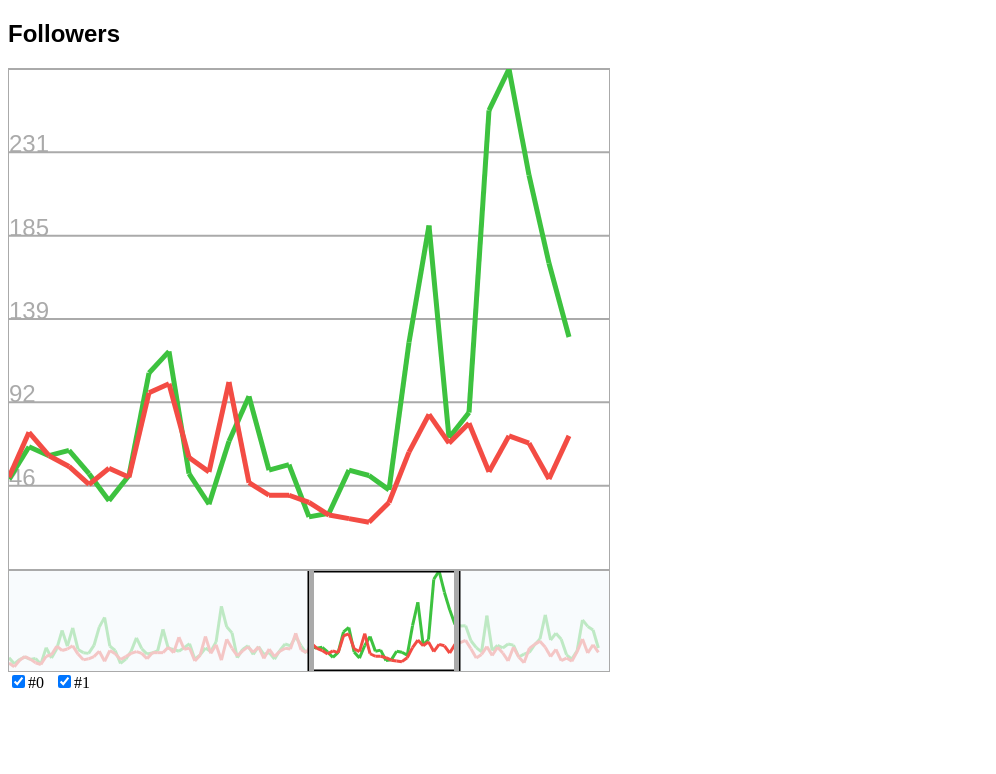
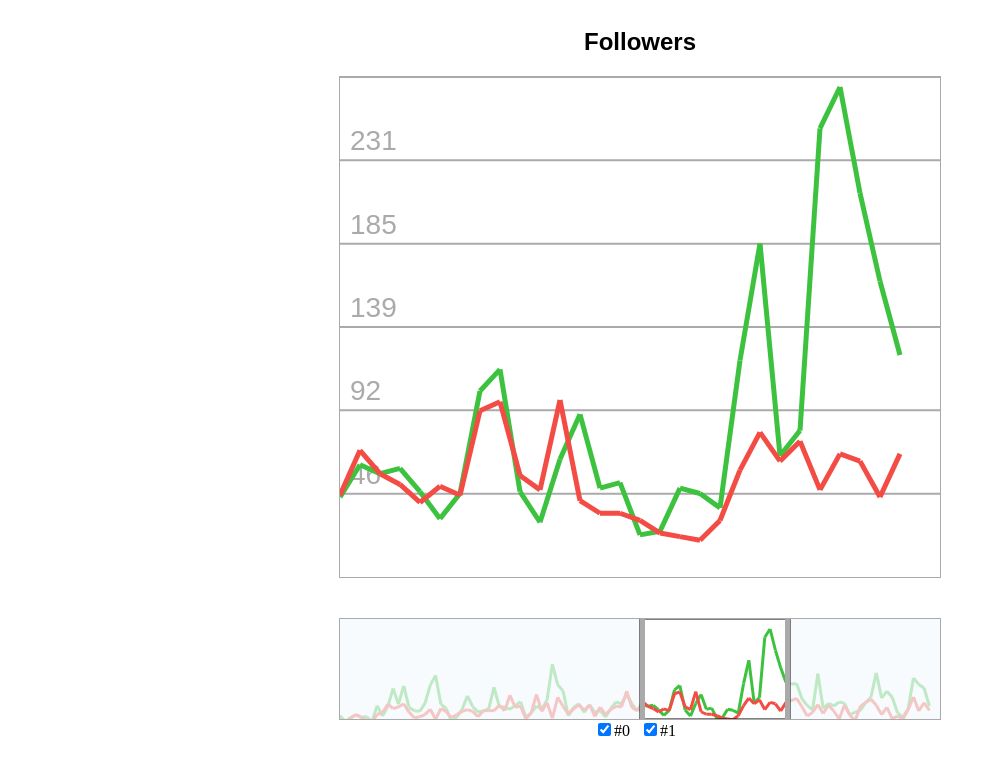
Before and after one commit to kalenkevich/telegram-contest, a plain HTML site: page index.html in a window 1280 px wide. Shown: the whole page, without its empty margins (0-996 px from the left). Drawn offline with Linux system fonts and the light colour scheme.

Commit message:
grid line popover part 1

```diff
--- a/index.html
+++ b/index.html
@@ -4,6 +4,14 @@
     <meta charset="UTF-8">
     <title>Contest</title>
 </head>
+<style>
+    #chart {
+        display: flex;
+        flex-direction: column;
+        align-items: center;
+        width: 100%;
+    }
+</style>
 <body>
     <div id="chart"></div>
 </body>
--- a/index.js
+++ b/index.js
@@ -8,6 +8,7 @@ const legendActiveAreaDefaultWidth = legendWidth / 4;
 const legendActiveAreaStretchBorderWidth = 5;
 const X_AXIS_TYPE = 'x';
 const THROTTLE_TIME_FOR_RENDER = 10;
+const CANVAS_PADDING_CHART = 10;
 
 class Utils {
     static getMaxValueFromArray(array) {
@@ -144,6 +145,77 @@ class CanvasComponent extends Component {
     }
 }
 
+class ChartPopover extends CanvasComponent {
+    init() {
+        this.data = this.props.data;
+        this.pos = {
+            x: null,
+            y: null,
+        };
+        this.offset = {
+            left: this.element.offsetLeft,
+            top: this.element.offsetTop,
+            width: this.element.offsetWidth,
+            height: this.element.offsetHeight,
+        };
+        this.dim = {
+            width: this.element.width,
+            height: this.element.height,
+        };
+
+        this.onMouseMove = this.onMouseMove.bind(this);
+        this.element.addEventListener("mousemove", this.onMouseMove);
+    }
+
+    onDataChanged(data) {
+        this.data = data;
+    }
+
+    getMouseAlignmentData(pageX, pageY) {
+        const grabOffset = {
+            x: pageX - this.offset.left,
+            y: pageY - this.offset.top,
+        };
+
+        const isChartArea = grabOffset.x >= legendActiveAreaStretchBorderWidth
+            && grabOffset.x <= this.dim.width - legendActiveAreaStretchBorderWidth
+            && grabOffset.y >= 0
+            && grabOffset.y <= this.dim.height;
+
+        return {
+            grabOffset,
+            isChartArea,
+        };
+    }
+
+    onMouseMove(event) {
+        const { isChartArea, grabOffset } = this.getMouseAlignmentData(event.pageX, event.pageY);
+
+        if (isChartArea) {
+            this.pos.x = grabOffset.x;
+            this.pos.y = grabOffset.y;
+        } else {
+            this.pos.x = null;
+            this.pos.y = null;
+        }
+
+        this.rerender();
+    }
+
+    render() {
+        super.render();
+
+        if (this.pos.x) {
+            const path = new Path2D();
+
+            path.moveTo(this.pos.x * pixelRatio, 0);
+            path.lineTo(this.pos.x * pixelRatio, this.dim.height);
+
+            this.context.stroke(path);
+        }
+    }
+}
+
 /**
  * Class for showing graphics itself (lines)
  */
@@ -175,12 +247,15 @@ class ChartGraphic extends CanvasComponent {
 
             for (let i = 0; i < values.length;) {
                 const path = new Path2D();
-                path.moveTo(i * scaleX, this.element.height - values[i] * scaleY);
+                const lineWidth = this.context.lineWidth;
+
+                path.moveTo(i * scaleX, this.element.height - values[i] * scaleY + CANVAS_PADDING_CHART);
                 i++;
-                path.lineTo(i * scaleX, this.element.height - values[i] * scaleY);
+                path.lineTo(i * scaleX, this.element.height - values[i] * scaleY + CANVAS_PADDING_CHART);
 
                 this.context.lineWidth = this.props.lineWidth;
                 this.context.stroke(path);
+                this.context.lineWidth = lineWidth;
             }
 
             this.context.strokeStyle = strokeStyle;
@@ -212,7 +287,7 @@ class ChartGrid extends CanvasComponent {
 
             this.context.fillStyle = primaryChartColor;
             this.context.strokeStyle = primaryChartColor;
-            this.context.font = "24px Arial";
+            this.context.font = "28px Arial";
             this.context.lineWidth = 2;
 
             path.moveTo(0, stepHeight * i);
@@ -221,7 +296,7 @@ class ChartGrid extends CanvasComponent {
             path.moveTo(0, stepHeight * i);
             path.lineTo(this.element.width, stepHeight * i);
 
-            this.context.fillText(Math.floor(maxValue - stepValue * i), 0, stepHeight * i);
+            this.context.fillText(Math.floor(maxValue - stepValue * i || 0), 10, stepHeight * i - 10);
             this.context.stroke(path);
         }
     }
@@ -240,13 +315,20 @@ class Chart extends CanvasComponent {
             lineWidth: 5,
         });
 
+        this.chartPopover = new ChartPopover(this.element, {
+            data: this.props.data,
+            lineWidth: 1,
+        });
+
         this.appendChild(this.chartGrid);
         this.appendChild(this.chartGraphic);
+        this.appendChild(this.chartPopover);
     }
 
     onDataChanged(data) {
         this.chartGrid.onDataChanged(data);
         this.chartGraphic.onDataChanged(data);
+        this.chartPopover.onDataChanged(data);
     }
 
     render() {
@@ -422,10 +504,10 @@ class ChartLegendActiveArea extends CanvasComponent {
                     column[i] * scaleY,
                     ++i * scaleX,
                     column[i] * scaleY,
-                    position.x,
-                    position.y,
-                    position.x + dimension.width,
-                    position.y + dimension.height,
+                    position.x * pixelRatio,
+                    position.y * pixelRatio,
+                    (position.x + dimension.width) * pixelRatio,
+                    (position.y + dimension.height) * pixelRatio,
                 );
 
                 if (isLineIntersectRectangle) {
@@ -614,6 +696,7 @@ class ChartWidget {
         this.legend.getContext('2d').imageSmoothingEnabled = false;
         this.legend.style.border = `1px solid ${primaryChartColor}`;
         this.legend.style.display = 'block';
+        this.legend.style.marginTop = '40px';
 
         this.buttonsPanel = document.createElement('div');
         this.buttonsPanel.style.display = 'flex';
```
